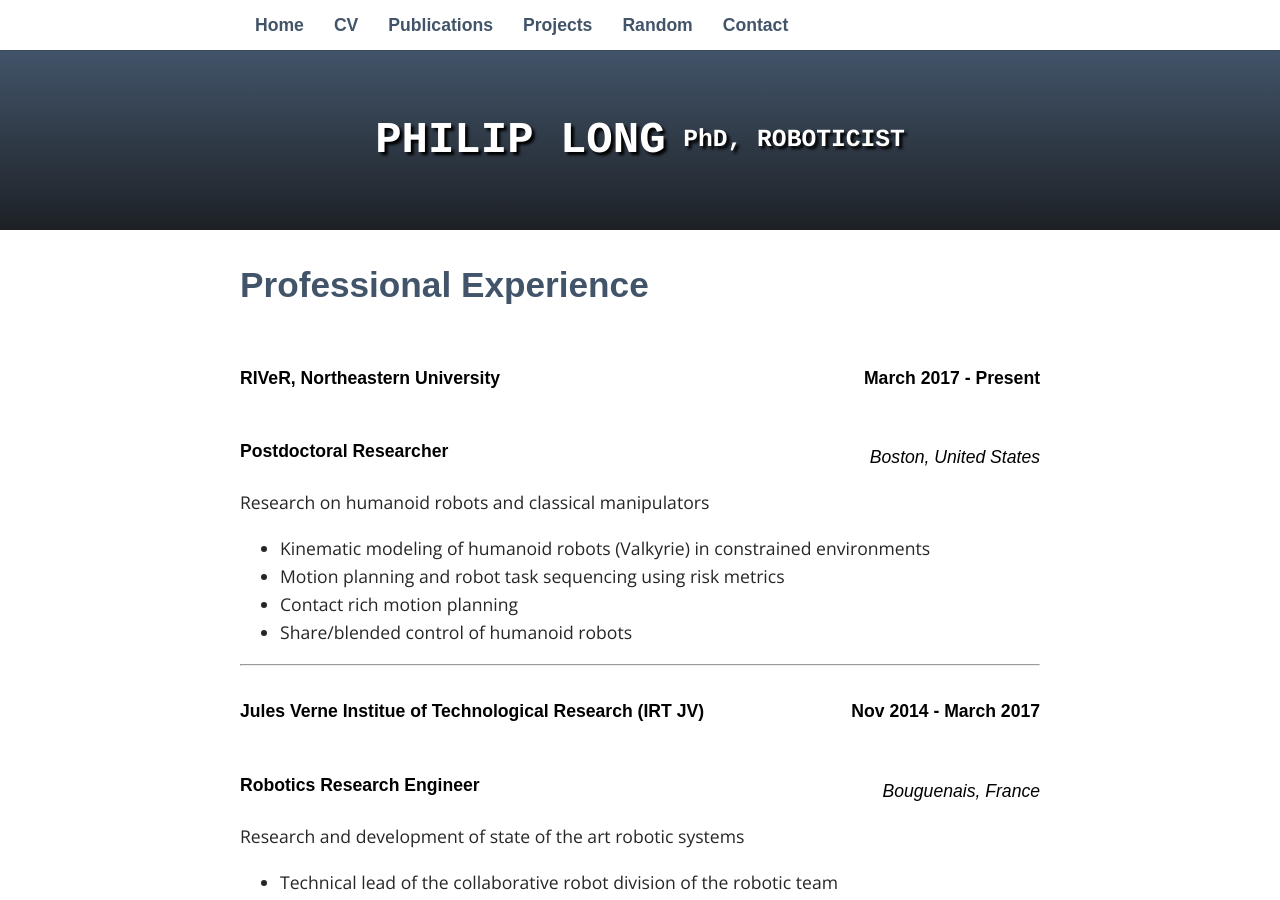
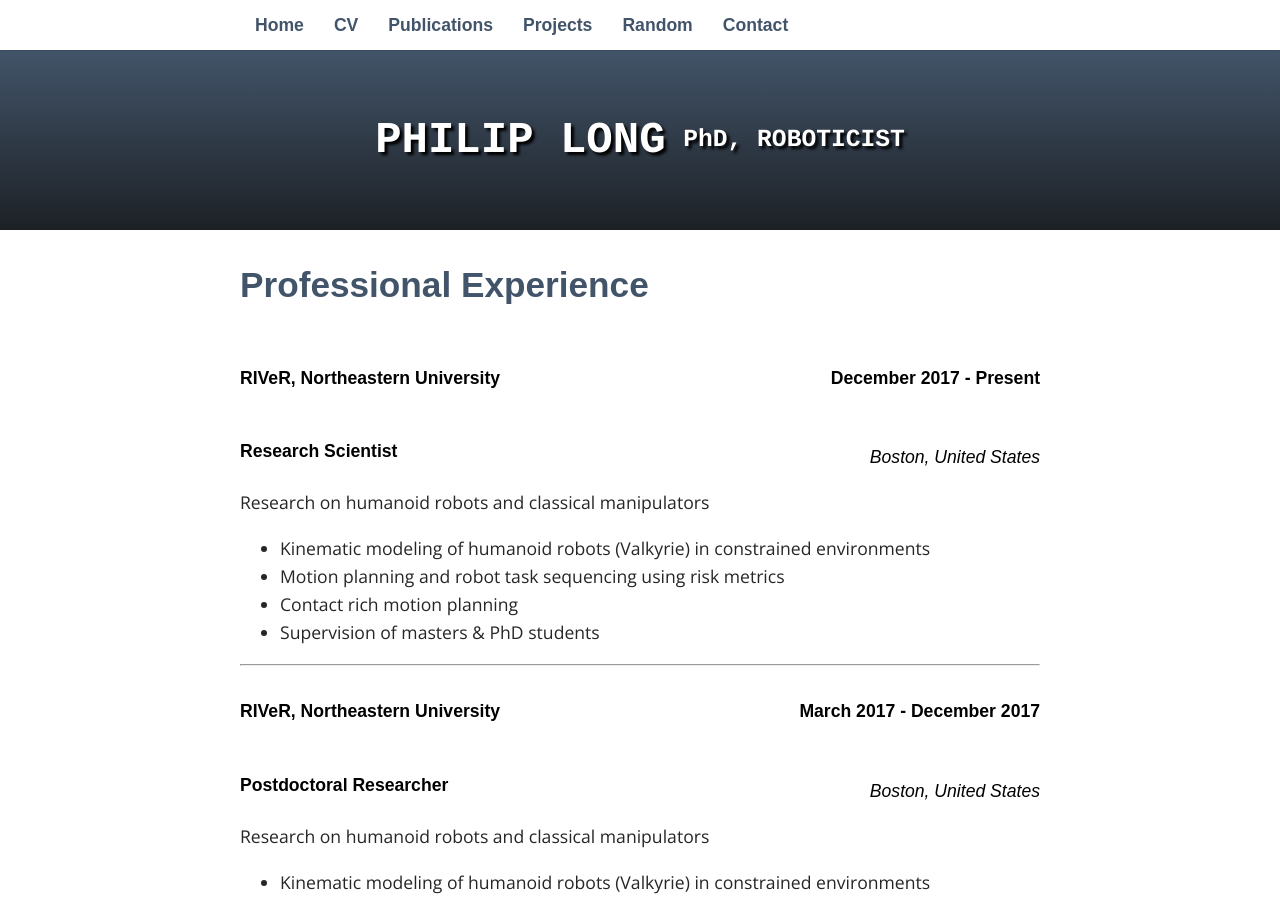
Before and after one commit to philip-long/philip-long.github.io, a Jekyll site: the page built from cv/index.html, in a window 1280 px wide and 900 px high. Built offline with Jekyll 4.4.1, drawn with Linux system fonts in a browser that asks for light colours; some web fonts are replaced.

Commit message:
Update index.html

```diff
--- a/cv/index.html
+++ b/cv/index.html
@@ -6,9 +6,42 @@ title: CV
 <div class="blurb">
 
                 <h2 class="col">Professional Experience</h2>
+
+
+
+
+	<div style="clear: both">
+    <h4 style="float: left">RIVeR, Northeastern University</h4>
+    <h4 style="float: right">December 2017 - Present</h4>
+</div>
+
+</br>
+
+
+<div style="clear: both">
+    <h4 style="float: left">Research Scientist</h4>
+    <h5 style="float: right">Boston, United States</h5>
+</div>
+
+</br>
+</br>
+
+
+       	 <p> Research on humanoid robots and classical manipulators </p>
+                    <ul class="desc">
+                    	<li> Kinematic modeling of humanoid robots (Valkyrie) in constrained environments</li>
+                        <li> Motion planning and robot task sequencing using risk metrics </li>
+			<li> Contact rich motion planning </li>
+			<li> Supervision of masters & PhD students </li>
+                    </ul>
+
+<hr>
+
+
+
 <div style="clear: both">
     <h4 style="float: left">RIVeR, Northeastern University</h4>
-    <h4 style="float: right">March 2017 - Present</h4>
+    <h4 style="float: right">March 2017 - December 2017</h4>
 </div>
 
 </br>
```
Also changed, not shown: other parts of cv/index.html (+0 -1 lines).
